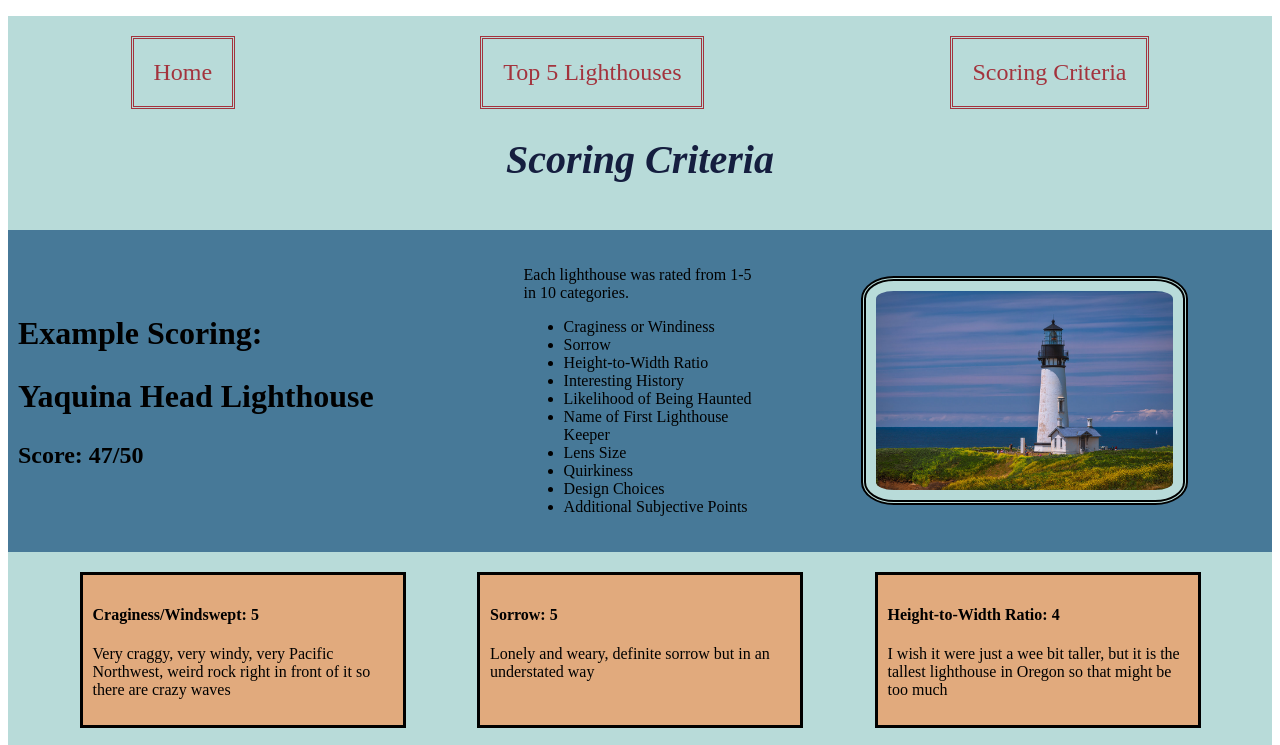
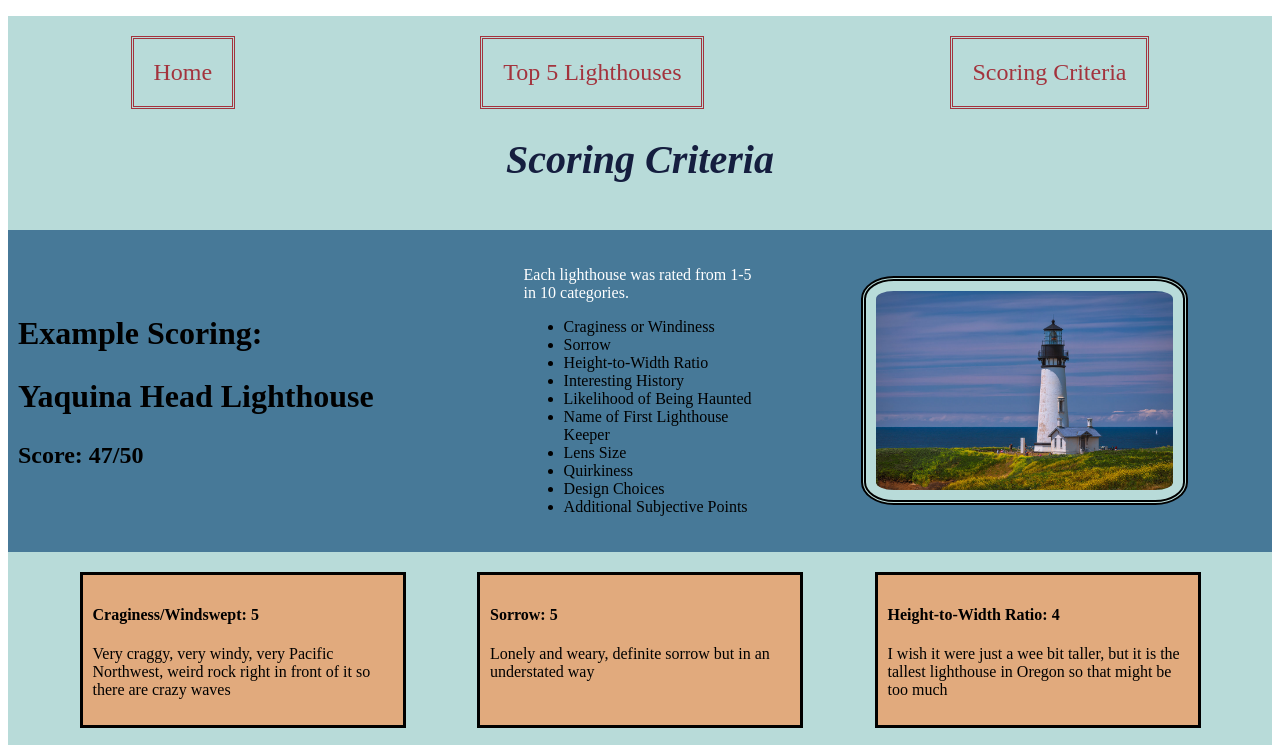
Before and after one commit to lhl12/CSSweek4, a plain HTML site: page scoring.html in a window 1280 px wide. Shown: the top 745 px of the page. Drawn offline with Linux system fonts and the light colour scheme.

Commit message:
Update contrast

```diff
--- a/css/style.css
+++ b/css/style.css
@@ -109,6 +109,10 @@ nav a:hover {
   font-size: 150%;
 }
 
+#bar div p {
+  color: #ffffff;
+}
+
 /* score details are located in a flex */
 #flex {
   display: flex;
```
